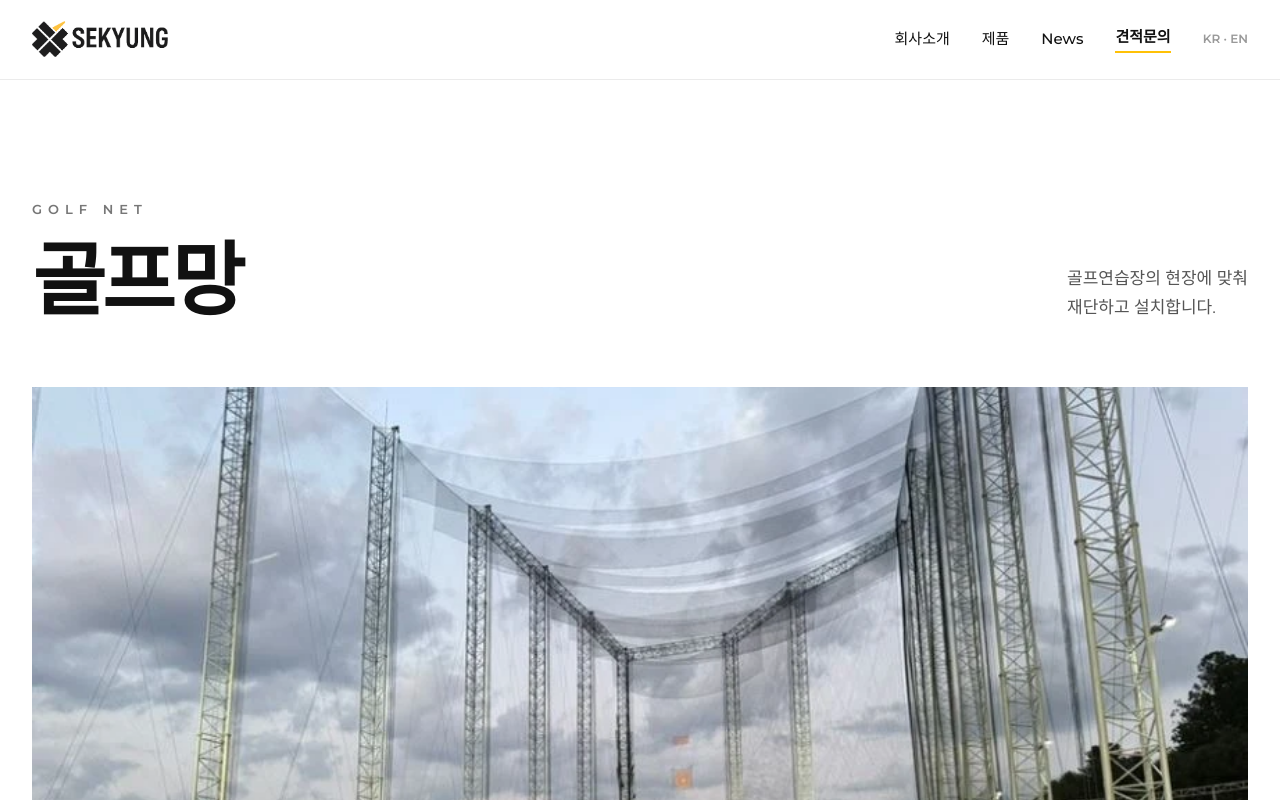
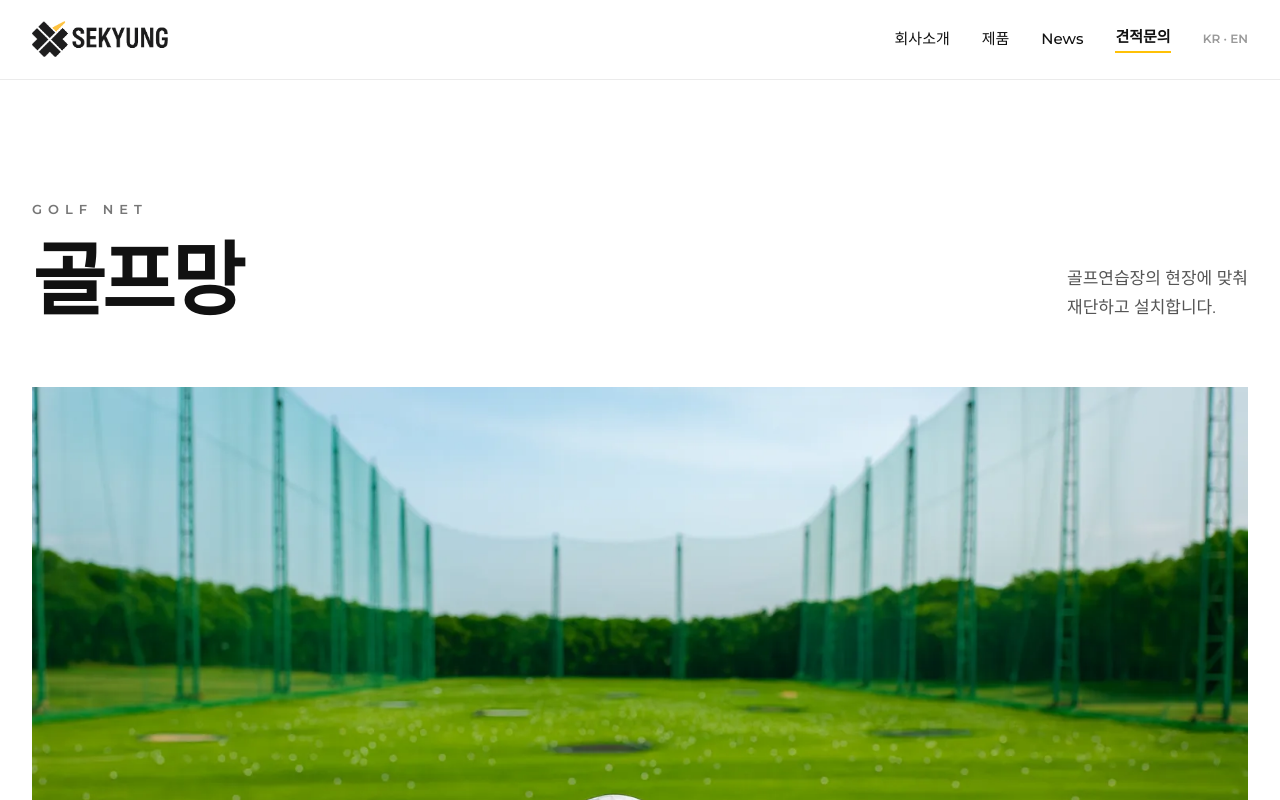
Before and after one commit to sekyungnetadmin/sekyungtex, a Next.js app: page /ko/products/golf in a window 1280 px wide. Shown: the top 800 px of the page. Built offline with nearby package versions, Linux system fonts and the light colour scheme.

Commit message:
골프망 큰 사진 교체
Co-Authored-By: Claude Opus 5.5 <noreply@anthropic.com>
Claude-Session: https://claude.ai/code/session_016Jpnc8ur7Bp4cNEGJ4pZN2

```diff
--- a/app/ko/products/golf/page.tsx
+++ b/app/ko/products/golf/page.tsx
@@ -58,8 +58,8 @@ export default function Page() {
         en="GOLF NET"
         kr="골프망"
         lead={<>골프연습장의 현장에 맞춰<br />재단하고 설치합니다.</>}
-        hero={IMG.golfRange}
-        heroPos="center 60%"
+        hero={IMG.golfSample}
+        heroPos="center 55%"
         heroAlt="골프연습장 골프망 설치 현장"
         install={true}
         features={[
@@ -75,7 +75,7 @@ export default function Page() {
     { k: "적용", v: "골프장 · 실내외 연습장 · 드라이빙레인지 · 파크골프" }
         ]}
         photos={[
-    { src: IMG.golfClose, alt: "골프망 클로즈업" },
+    { src: IMG.golfRange, alt: "골프연습장 철탑 골프망" },
     { src: IMG.golfMachine, alt: "골프망 제망 설비" },
     { src: IMG.parkGolf, alt: "파크골프장 그물망" }
         ]}
--- a/components/ko/site.ts
+++ b/components/ko/site.ts
@@ -29,6 +29,8 @@ export const IMG = {
   baseballStadium: "/assets_webp/products/new/baseball-stadium.webp",
   skiKnot: "/assets_webp/products/new/ski-knot.webp",
   skiSlopeSite: "/assets_webp/products/new/ski-slope-site.webp",
+  golfSample: "/assets_webp/sample-golf_결과.webp",
+  golfNight: "/assets_webp/golf-net_결과.webp",
   golfRange: "/assets_webp/products/new/golf-range.webp",
 };
 
```
